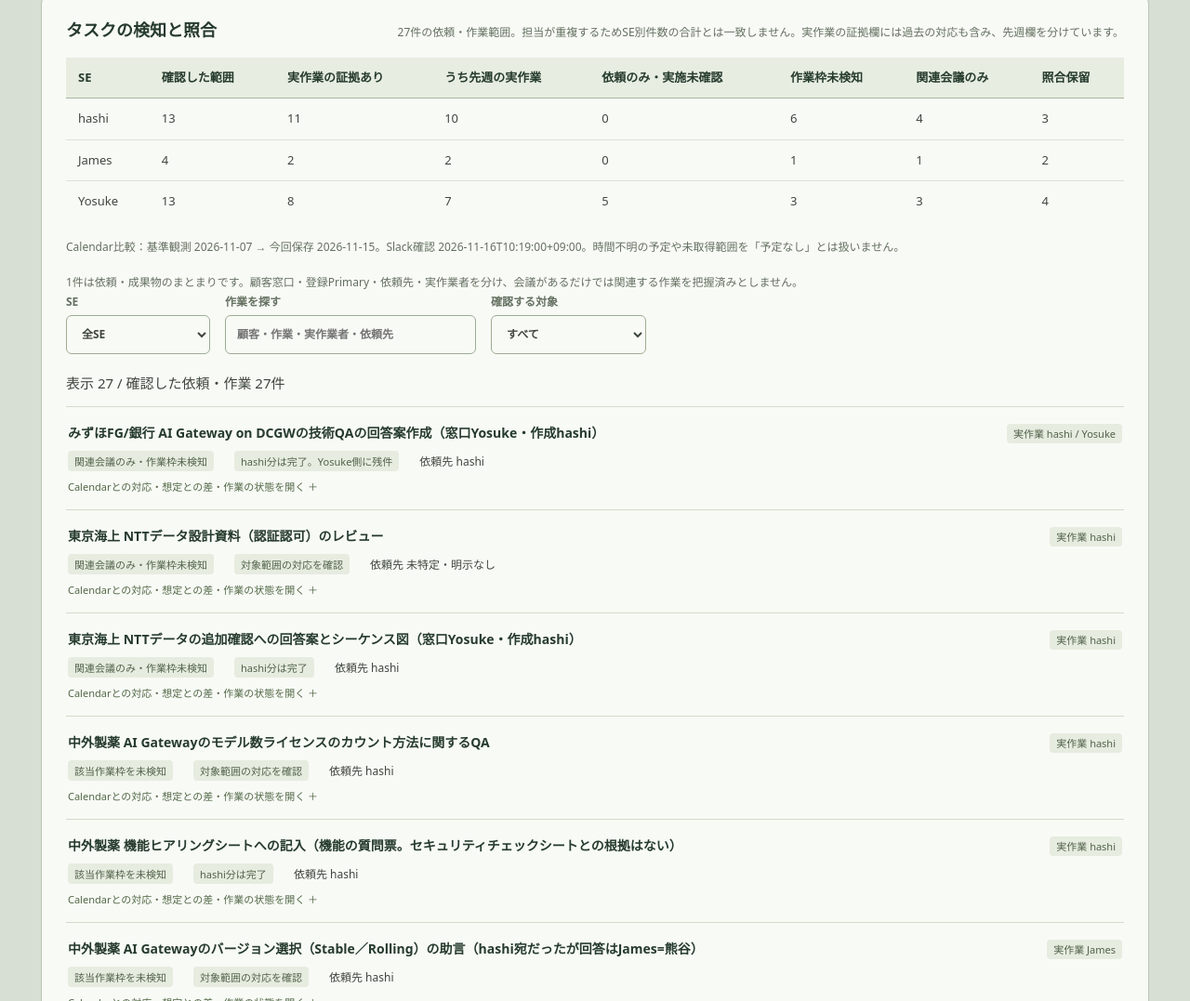
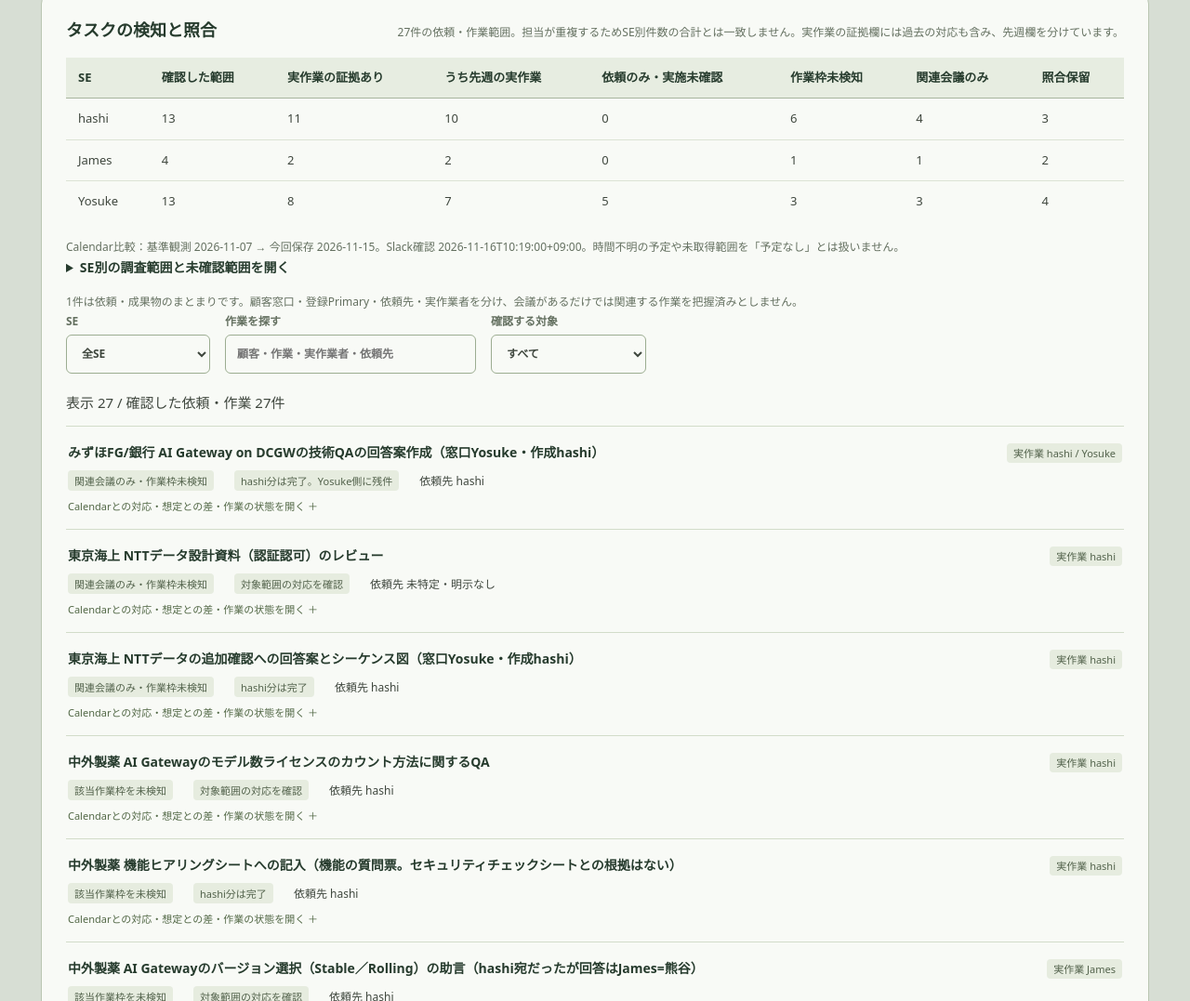
Before and after one commit to picketfence-labs/picketfence-labs.github.io, a plain HTML site: page reports/se-activities/jp-se-weekly.html in a window 1280 px wide. Shown: the part 6257-7334 px from the top of the page at 93% size. Drawn offline with Linux system fonts and the light colour scheme.

Commit message:
Make per-SE task investigation coverage visible

```diff
--- a/reports/se-activities/jp-se-weekly.html
+++ b/reports/se-activities/jp-se-weekly.html
@@ -61,7 +61,7 @@
   <section id="weekly-activity" aria-labelledby="activity-title">
     <div class="section-head"><span class="section-number">04</span><div><p class="eyebrow">全SEの作業を発見し、予定と想定の差を確かめる</p><h2 id="activity-title">SEタスクとCalendarのギャップ</h2></div><span class="scope-chip" id="activity-period"></span></div>
     <p class="section-intro">全SEの依頼・実作業を抽出し、Calendarで検知した枠と比較します。作業枠の未検知、関連会議だけの予定、担当・日程・作業範囲の差を確認します。依頼や予定を実施済みとは扱いません。</p>
-    <div class="card" id="operational-work-card" hidden><div class="card-head"><h3>タスクの検知と照合</h3><p id="operational-work-summary"></p></div><div id="work-reconciliation-table" class="table-scroll"></div><p id="work-calendar-clock" class="footnote"></p><p class="footnote">1件は依頼・成果物のまとまりです。顧客窓口・登録Primary・依頼先・実作業者を分け、会議があるだけでは関連する作業を把握済みとしません。</p><div class="controls"><label>SE<select id="work-se"><option value="all">全SE</option><option value="hashi">hashi</option><option value="Yosuke">Yosuke</option><option value="James">James</option><option value="unknown">担当未特定</option></select></label><label>作業を探す<input id="work-search" type="search" placeholder="顧客・作業・実作業者・依頼先" autocomplete="off"></label><label>確認する対象<select id="work-filter"><option value="all">すべて</option><option value="not_detected">該当作業枠を未検知</option><option value="related_meeting">関連会議のみ</option><option value="partial">一部検知・範囲に差</option><option value="work_entry">作業枠あり</option><option value="pending">照合保留</option><option value="assignment_only">依頼のみ・実施未確認</option><option value="assignment_gap">依頼先と対応者に差</option><option value="previous_week">先週に実作業あり</option><option value="followup">後続作業・確認点あり</option></select></label></div><p id="work-count" aria-live="polite"></p><div id="operational-work-list" class="activity-list"></div><p class="footnote" id="work-coverage"></p></div>
+    <div class="card" id="operational-work-card" hidden><div class="card-head"><h3>タスクの検知と照合</h3><p id="operational-work-summary"></p></div><div id="work-reconciliation-table" class="table-scroll"></div><p id="work-calendar-clock" class="footnote"></p><details class="compact"><summary>SE別の調査範囲と未確認範囲を開く</summary><div id="work-source-coverage" class="table-scroll"></div></details><p class="footnote">1件は依頼・成果物のまとまりです。顧客窓口・登録Primary・依頼先・実作業者を分け、会議があるだけでは関連する作業を把握済みとしません。</p><div class="controls"><label>SE<select id="work-se"><option value="all">全SE</option><option value="hashi">hashi</option><option value="Yosuke">Yosuke</option><option value="James">James</option><option value="unknown">担当未特定</option></select></label><label>作業を探す<input id="work-search" type="search" placeholder="顧客・作業・実作業者・依頼先" autocomplete="off"></label><label>確認する対象<select id="work-filter"><option value="all">すべて</option><option value="not_detected">該当作業枠を未検知</option><option value="related_meeting">関連会議のみ</option><option value="partial">一部検知・範囲に差</option><option value="work_entry">作業枠あり</option><option value="pending">照合保留</option><option value="assignment_only">依頼のみ・実施未確認</option><option value="assignment_gap">依頼先と対応者に差</option><option value="previous_week">先週に実作業あり</option><option value="followup">後続作業・確認点あり</option></select></label></div><p id="work-count" aria-live="polite"></p><div id="operational-work-list" class="activity-list"></div><p class="footnote" id="work-coverage"></p></div>
     <details class="card compact" id="calendar-result-review" hidden><summary>Calendar予定と実施報告の照合を開く</summary><p id="calendar-result-count"></p><div id="calendar-result-table" class="table-scroll"></div><p class="footnote">予定の存在と実施報告を分けます。結果未確認を未実施・取消と断定せず、Calendarの予定時間を実工数へ置換しません。</p></details>
     <details class="card compact" id="crm-activity-supplement"><summary>補足：Opportunityの活動・SE Notes・SFDC変更</summary>
     <p id="activity-snapshot-limit" class="footnote"></p>
@@ -304,6 +304,7 @@ function renderOperationalWork(){
   $('work-reconciliation-table').innerHTML=table(['SE','確認した範囲','実作業の証拠あり','うち先週の実作業','依頼のみ・実施未確認','作業枠未検知','関連会議のみ','照合保留'],recon.per_se.map(s=>[esc(s.person),s.scopes,s.executed,s.previous_week_execution,s.assigned_only,s.not_detected,s.related_meeting,s.pending]));
   $('work-calendar-clock').textContent=`Calendar比較：基準観測 ${recon.baseline_calendar.observed_at.slice(0,10)} → 今回保存 ${recon.current_calendar.observed_at.slice(0,10)}。Slack確認 ${o.observed_at}。時間不明の予定や未取得範囲を「予定なし」とは扱いません。`;
  }
+ $('work-source-coverage').innerHTML=table(['SE','検索した範囲','詳しく確認した範囲','未確認の範囲'],Object.entries(o.coverage.per_se||{}).map(([name,c])=>[esc(name),esc(c.queried),esc(c.reviewed),esc(c.not_reviewed)]));
  const q=$('work-search').value.trim().toLowerCase(),f=$('work-filter').value,se=$('work-se').value;
  const isAssignedOnly=e=>!e.technical_workers.length&&e.assigned_workers?.length&&!e.other_workers?.length;
  const bySE=e=>se==='all'||(se==='unknown'?!e.task_people?.length:e.task_people?.includes(se));
```
